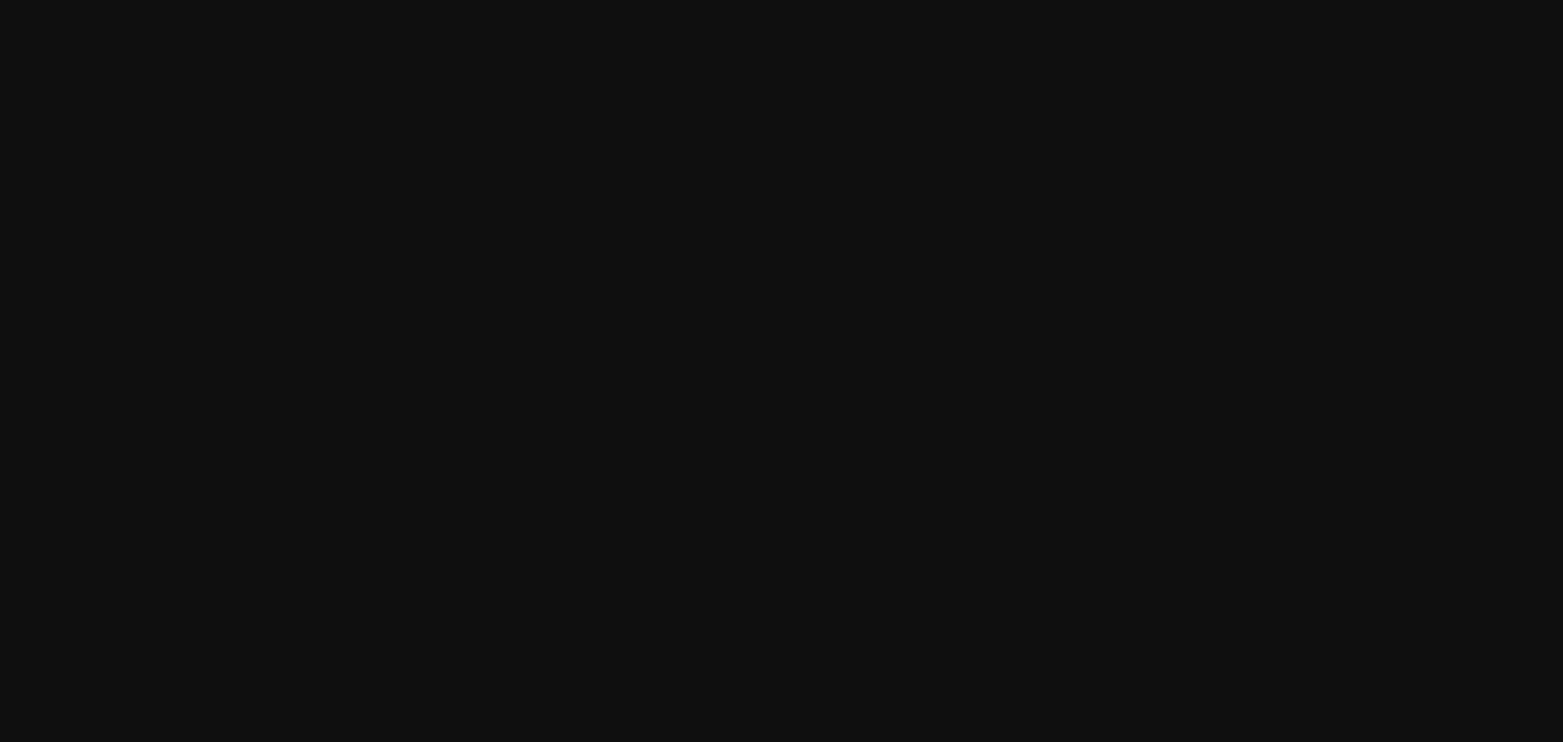
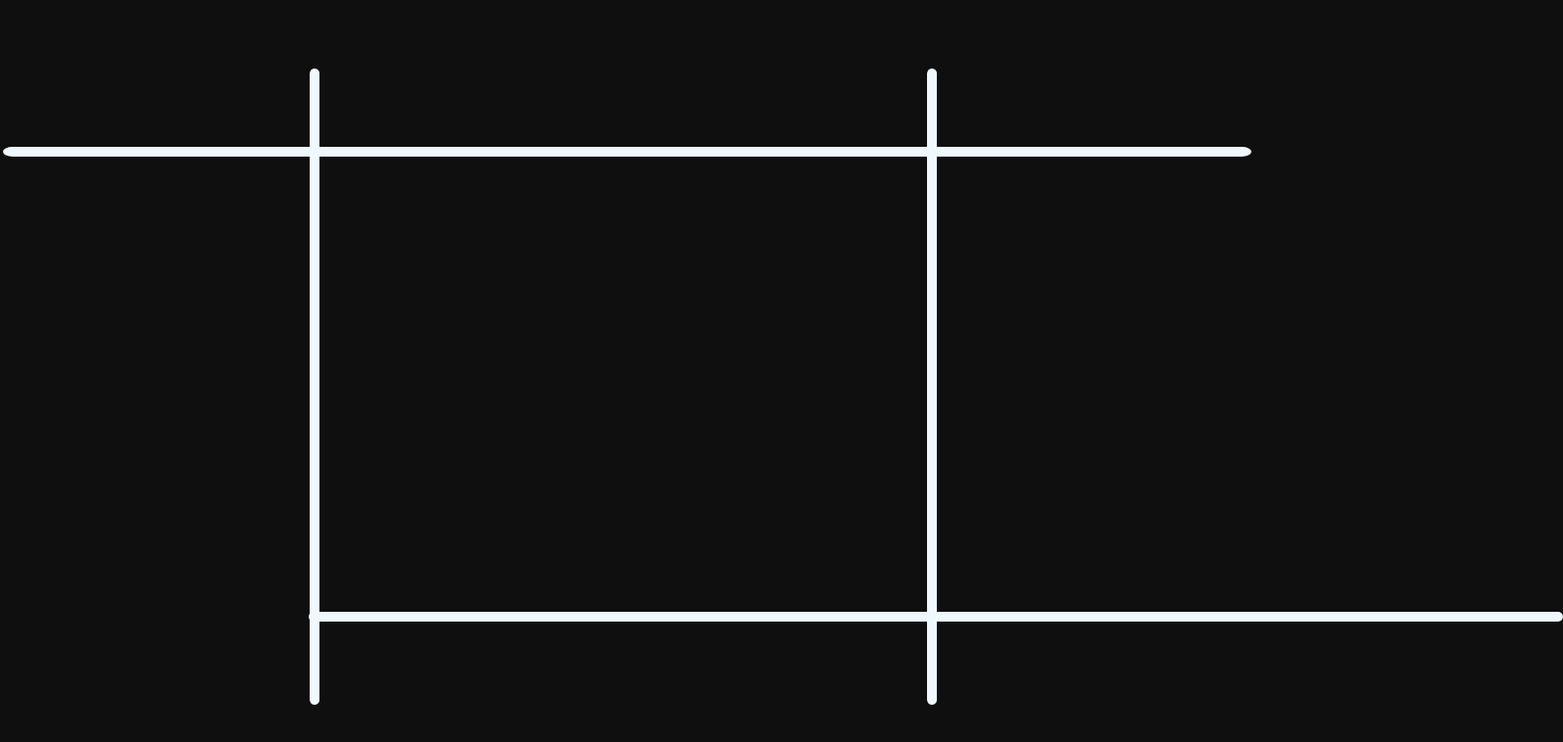
Before and after one commit to MarcosCaris/Portfolio-MarcosCaris, a plain HTML site: page index.html in a window 1280 px wide. Shown: the whole page at 98% size, 1595 px wide, since content can reach past the window. Drawn offline with Linux system fonts and the light colour scheme.

Commit message:
Update, remote

```diff
--- a/css/style.css
+++ b/css/style.css
@@ -23,16 +23,25 @@ body {
 	}
 }
 .circle__container {
+	z-index: -5;
 	width: 100%;
 	height: 100%;
 	display: flex;
 	align-items: center;
 	justify-content: center;
 }
+.flex-container {
+	display: flex;
+	position: relative;
+	justify-content: center;
+	align-items: center;
+	height: 100%;
+}
 .circle__intro {
+	position: absolute;
 	width: 100px;
 	height: 100px;
-	margin: 10px;
+	margin: auto;
 	border-radius: 100%;
 	background-color: #0f0f0f;
 	animation: entrada 2s ease-in-out;
@@ -40,15 +49,125 @@ body {
 
 @keyframes entrada {
 	0% {
-		transform: scale(1);
+		transform: scale(0);
 	}
 	40% {
 		transform: scale(3);
 	}
-	60% {
-		transform: scale(2);
+	50% {
+		transform: scale(3);
 	}
 	100% {
 		transform: scale(23);
 	}
 }
+.bar__container {
+	height: 100%;
+	width: 100%;
+	display: flex;
+	justify-content: center;
+}
+.bar__intro_1 {
+	position: absolute;
+	display: flex;
+	rotate: 90deg;
+	left: 1px;
+	z-index: 40;
+	width: 650px;
+	height: 10px;
+	background-color: aliceblue;
+	border-radius: 5px;
+	animation: bar1 4s ease-in-out forwards;
+}
+@keyframes bar1 {
+	0% {
+		transform: scaleX(0);
+		transform-origin: top;
+	}
+	50% {
+		transform: scaleX(0);
+		transform-origin: top;
+	}
+	100% {
+		transform: scaleX(1);
+		transform-origin: top;
+	}
+}
+.bar__intro_2 {
+	position: absolute;
+	display: flex;
+	z-index: 40;
+	width: 1300px;
+	top: 150px;
+	width: 650px;
+	height: 10px;
+	background-color: aliceblue;
+	border-radius: 5px;
+	animation: bar2 4s ease-in-out forwards;
+}
+@keyframes bar2 {
+	0% {
+		transform: scaleX(0);
+		transform-origin: top;
+	}
+	50% {
+		transform: scaleX(0);
+		transform-origin: top;
+	}
+	100% {
+		transform: scaleX(1.96);
+		transform-origin: top;
+	}
+}
+.bar__intro_3 {
+	position: absolute;
+	display: flex;
+	right: -1;
+	rotate: 90deg;
+	z-index: 40;
+	width: 650px;
+	height: 10px;
+	background-color: aliceblue;
+	border-radius: 5px;
+	animation: bar3 4s ease-in-out forwards;
+}
+@keyframes bar3 {
+	0% {
+		transform: scaleX(0);
+		transform-origin: top;
+	}
+	50% {
+		transform: scaleX(0);
+		transform-origin: top;
+	}
+	100% {
+		transform: scaleX(1);
+		transform-origin: top;
+	}
+}
+.bar__intro_4 {
+	position: absolute;
+	left: 315px;
+	bottom: 165px;
+	display: flex;
+	z-index: 40;
+	width: 1280px;
+	height: 10px;
+	background-color: aliceblue;
+	border-radius: 5px;
+	animation: bar4 4s ease-in-out forwards;
+}
+@keyframes bar4 {
+	0% {
+		transform: scaleX(0);
+		transform-origin: top;
+	}
+	50% {
+		transform: scaleX(0);
+		transform-origin: top;
+	}
+	100% {
+		transform: scaleX(1);
+		transform-origin: top;
+	}
+}
--- a/index.html
+++ b/index.html
@@ -8,8 +8,12 @@
 	</head>
 	<header></header>
 	<body>
-		<div class="circle__container">
+		<div class="flex-container">
 			<div class="circle__intro"></div>
+			<div class="bar__intro_1"></div>
+			<div class="bar__intro_2"></div>
+			<div class="bar__intro_3"></div>
+			<div class="bar__intro_4"></div>
 		</div>
 	</body>
 </html>
```
